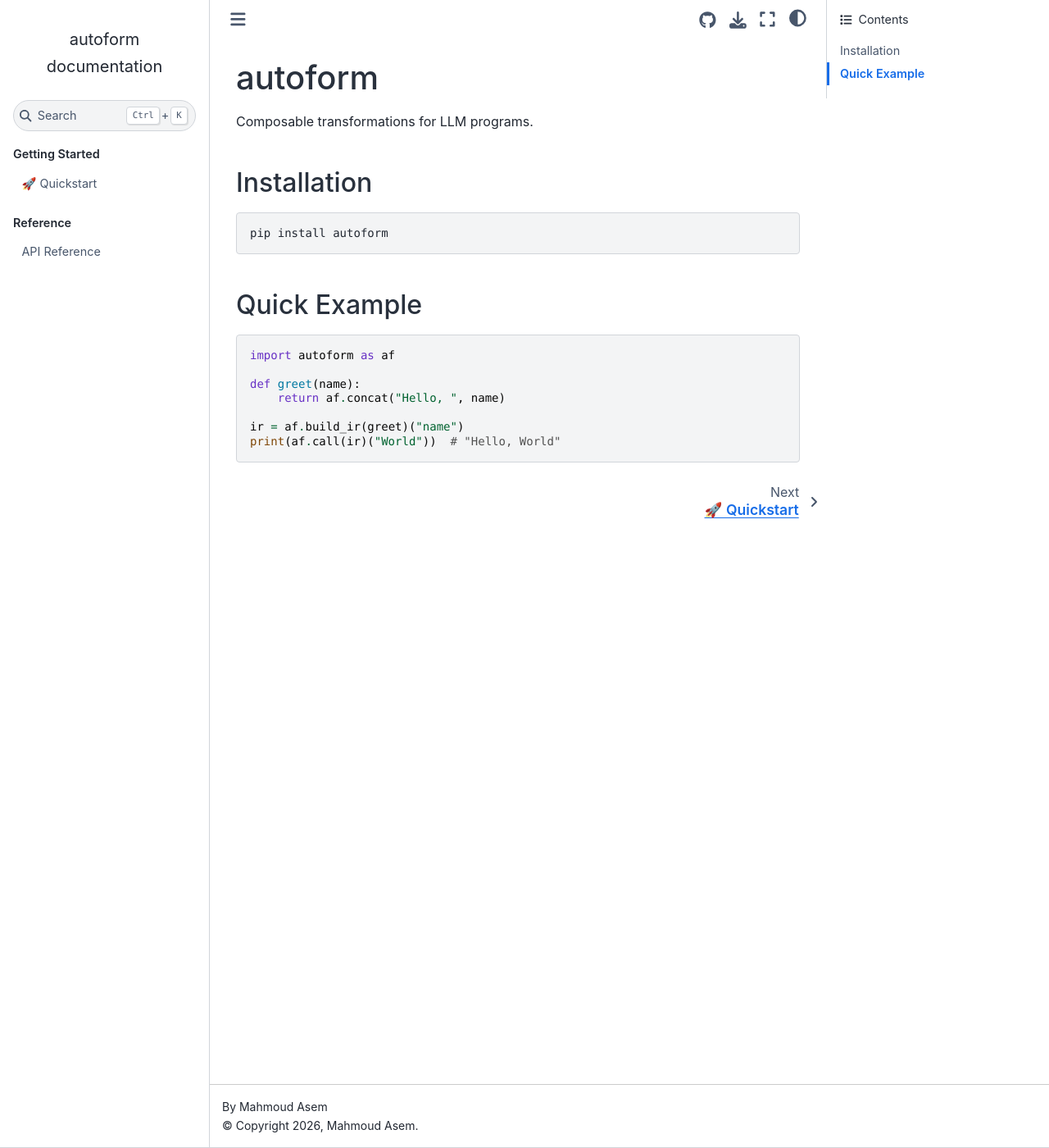
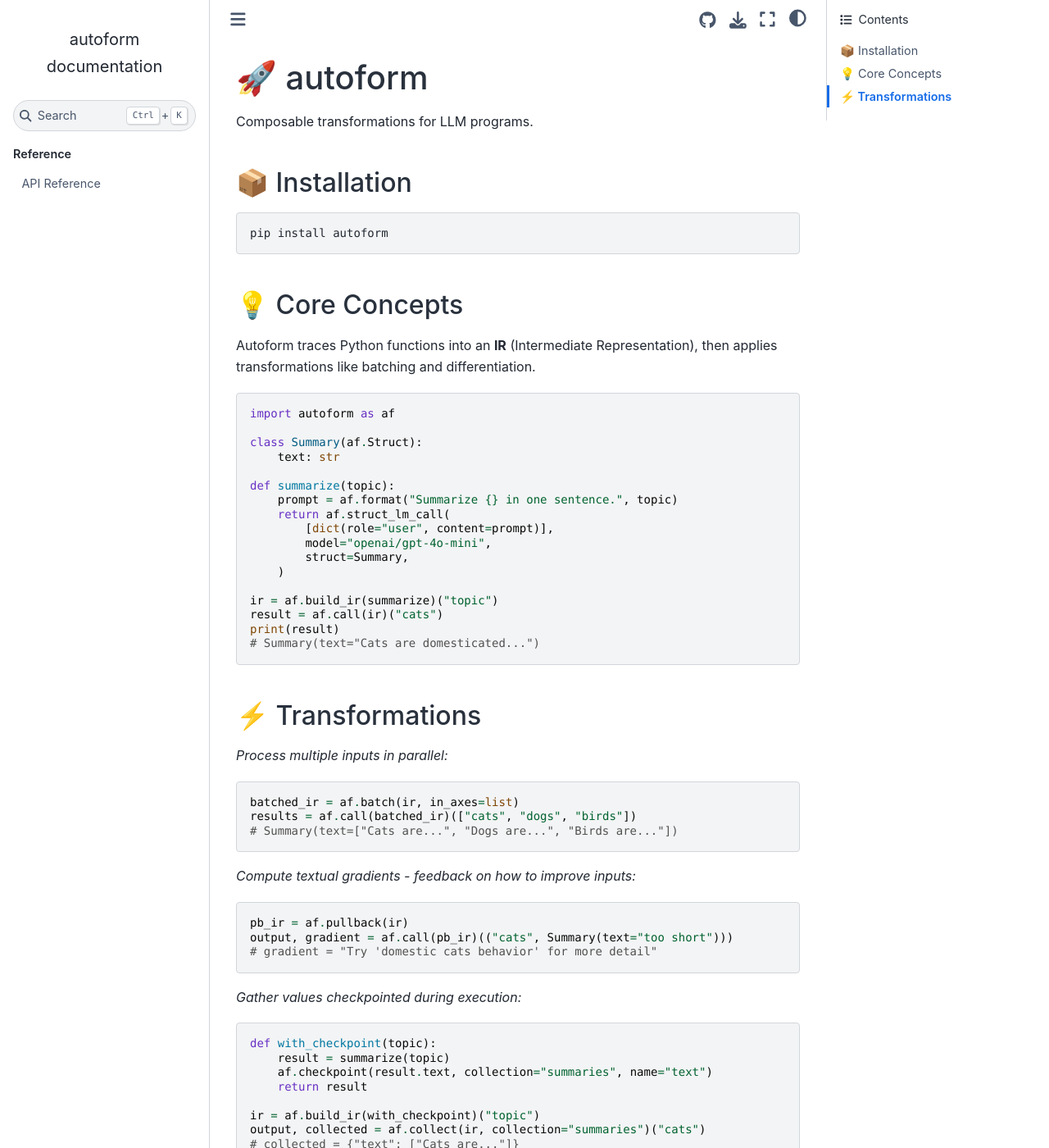
Before and after one commit to ASEM000/autoform, a Sphinx documentation site: the page built from docs/index.md, in a window 1280 px wide and 1400 px high. Shown: the whole window at 82% size. Built offline with Sphinx 7.4.7 and the Sphinx Book theme 1.1.4, drawn with Linux system fonts in a browser that asks for light colours; pages that are not in the unit, such as notebooks, are missing from menus; some of the changed text lies outside the part shown.

Commit message:
Revamp docs index and remove quickstart page
Merged quickstart content into docs/index.md, enhancing structure and examples. Deleted docs/quickstart.md for consolidation. Updated internals.py markdown header for clarity.

````diff
--- a/docs/examples/internals.py
+++ b/docs/examples/internals.py
@@ -13,7 +13,7 @@
 # ---
 
 # %% [markdown]
-# # Autoform Internals
+# # ⚙️ Autoform Internals
 #
 # [![Open In Colab](https://colab.research.google.com/assets/colab-badge.svg)](https://colab.research.google.com/github/ASEM000/autoform/blob/main/docs/examples/internals.ipynb)
 #
--- a/docs/index.md
+++ b/docs/index.md
@@ -1,31 +1,81 @@
-# autoform
+# 🚀 autoform
 
 Composable transformations for LLM programs.
 
-## Installation
+## 📦 Installation
 
 ```bash
 pip install autoform
 ```
 
-## Quick Example
+## 💡 Core Concepts
+
+Autoform traces Python functions into an **IR** (Intermediate Representation), then applies transformations like batching and differentiation.
 
 ```python
 import autoform as af
 
-def greet(name):
-    return af.concat("Hello, ", name)
+class Summary(af.Struct):
+    text: str
 
-ir = af.build_ir(greet)("name")
-print(af.call(ir)("World"))  # "Hello, World"
+def summarize(topic):
+    prompt = af.format("Summarize {} in one sentence.", topic)
+    return af.struct_lm_call(
+        [dict(role="user", content=prompt)],
+        model="openai/gpt-4o-mini",
+        struct=Summary,
+    )
+
+ir = af.build_ir(summarize)("topic")
+result = af.call(ir)("cats")
+print(result)
+# Summary(text="Cats are domesticated...")
 ```
 
-```{toctree}
-:maxdepth: 2
-:caption: Getting Started
-:hidden:
+## ⚡ Transformations
 
-quickstart
+*Process multiple inputs in parallel:*
+
+```python
+batched_ir = af.batch(ir, in_axes=list)
+results = af.call(batched_ir)(["cats", "dogs", "birds"])
+# Summary(text=["Cats are...", "Dogs are...", "Birds are..."])
+```
+
+*Compute textual gradients - feedback on how to improve inputs:*
+
+```python
+pb_ir = af.pullback(ir)
+output, gradient = af.call(pb_ir)(("cats", Summary(text="too short")))
+# gradient = "Try 'domestic cats behavior' for more detail"
+```
+
+*Gather values checkpointed during execution:*
+
+```python
+def with_checkpoint(topic):
+    result = summarize(topic)
+    af.checkpoint(result.text, collection="summaries", name="text")
+    return result
+
+ir = af.build_ir(with_checkpoint)("topic")
+output, collected = af.collect(ir, collection="summaries")("cats")
+# collected = {"text": ["Cats are..."]}
+```
+
+*Transformations compose naturally:*
+
+```python
+# Batched pullback - gradients for multiple inputs at once
+batched_pb_ir = af.batch(
+    af.pullback(ir),
+    in_axes=(list, Summary.model_construct(text=list))
+)
+
+outputs, gradients = af.call(batched_pb_ir)((
+    ["cats", "dogs"],
+    Summary.model_construct(text=["too short", "more detail"])
+))
 ```
 
 ```{toctree}
````
Also changed, not shown: docs/quickstart.md (deleted, +0 -83 lines), 1 other file.
